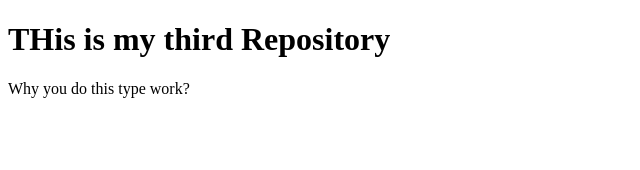
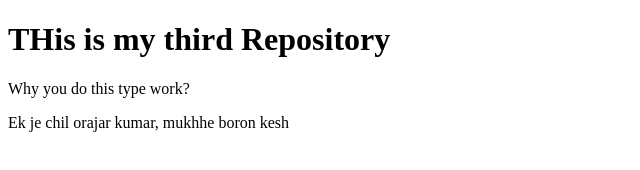
Before and after one commit to alizubairr/my-thard-repo, a plain HTML site: page index.html in a window 1280 px wide. Shown: the whole page, without its empty margins (0-640 px from the left). Drawn offline with Linux system fonts and the light colour scheme.

Commit message:
added another paragraph

```diff
--- a/index.html
+++ b/index.html
@@ -9,5 +9,6 @@
 <body>
     <h1>THis is my third Repository</h1>
     <p>Why you do this type work?</p>
+    <p>Ek je chil orajar kumar, mukhhe boron kesh</p>
 </body>
 </html>
```
